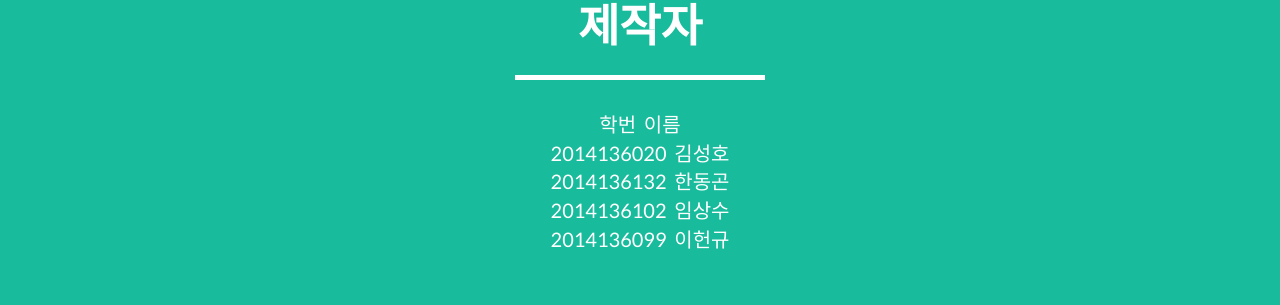
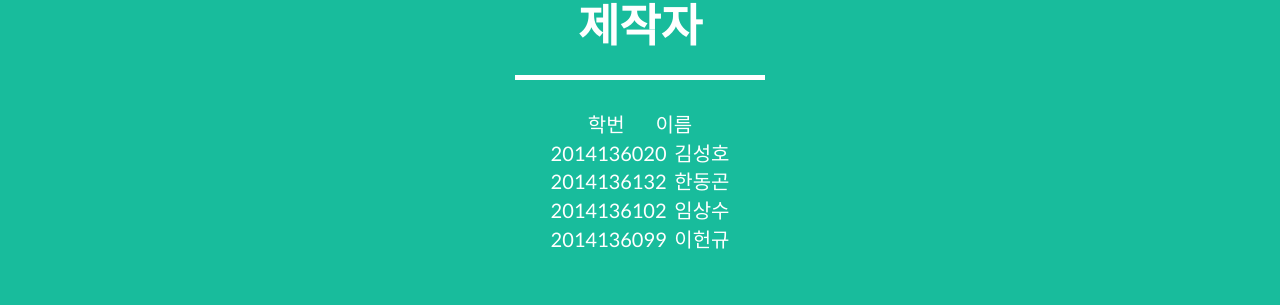
Before and after one commit to kllh/kllh.github.io, a Jekyll site: the page built from index.html, in a window 1280 px wide and 900 px high, scrolled down 1638 px. Shown: the part 189-494 px from the top of the window. Built offline with Jekyll 4.4.1, drawn with Linux system fonts in a browser that asks for light colours.

Commit message:
Update about.html

```diff
--- a/_includes/about.html
+++ b/_includes/about.html
@@ -9,7 +9,7 @@
             </div>
             <div class="row">
                 <div class="col-lg-4 col-lg-offset-4">
-                    <p align ="center">학번&nbsp;&nbsp;이름<br>2014136020&nbsp;&nbsp;김성호<br>2014136132&nbsp;&nbsp;한동곤<br>2014136102&nbsp;&nbsp;임상수<br>2014136099&nbsp;&nbsp;이헌규</p>
+                    <p align ="center">학번&nbsp;&nbsp;&nbsp;&nbsp;&nbsp;&nbsp;&nbsp;&nbsp;이름<br>2014136020&nbsp;&nbsp;김성호<br>2014136132&nbsp;&nbsp;한동곤<br>2014136102&nbsp;&nbsp;임상수<br>2014136099&nbsp;&nbsp;이헌규</p>
                 </div>
             </div>
         </div>
```
